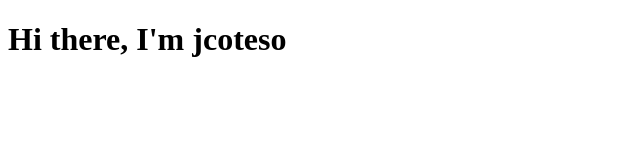
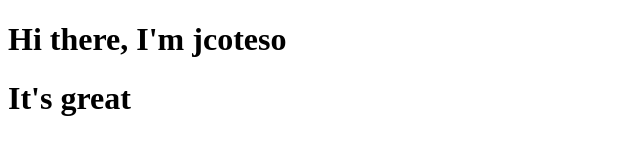
Before and after one commit to jdcotes/coursera-development, a plain HTML site: page site/index.html in a window 1280 px wide. Shown: the whole page, without its empty margins (0-640 px from the left). Drawn offline with Linux system fonts and the light colour scheme.

Commit message:
Small changes

```diff
--- a/site/index.html
+++ b/site/index.html
@@ -5,5 +5,6 @@
 </head>
 <body>
 <h1>Hi there, I'm jcoteso</h1>
+<h1>It's great</h1>
 </body>
 </html>
```
